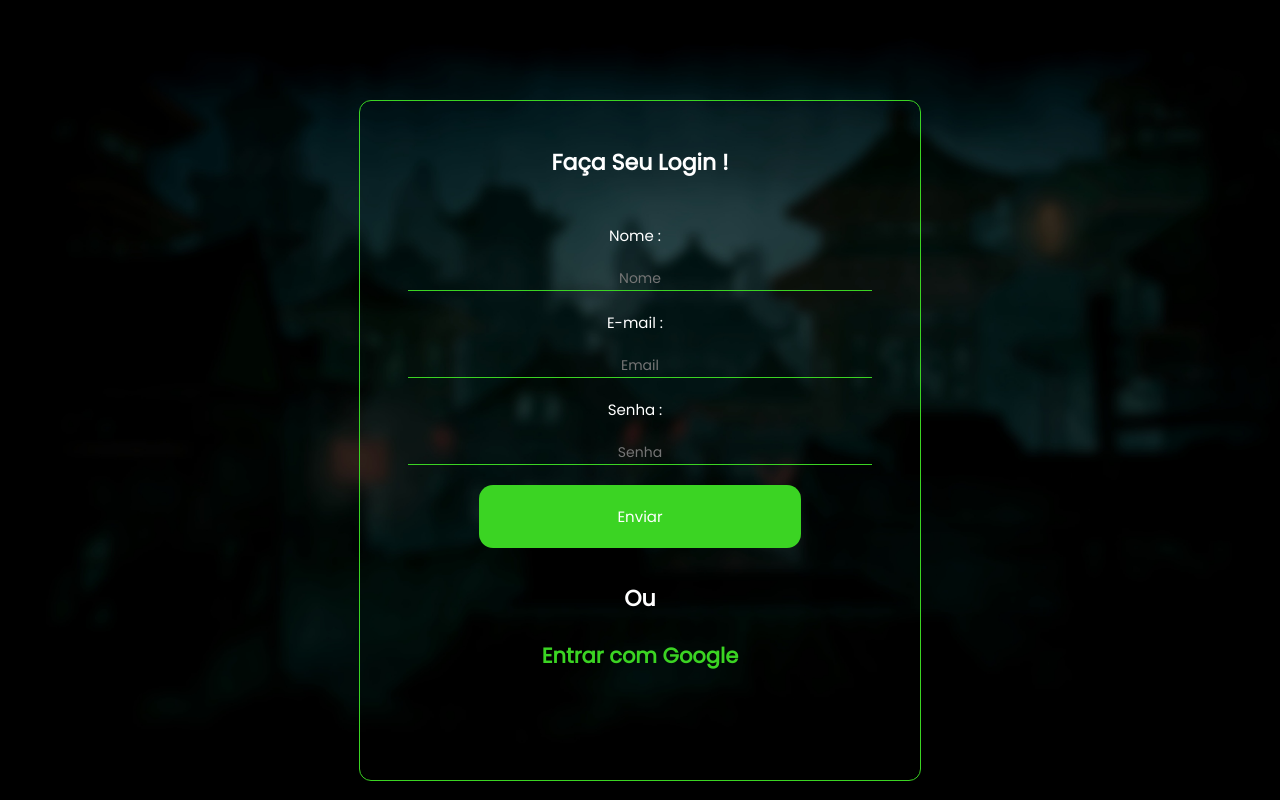
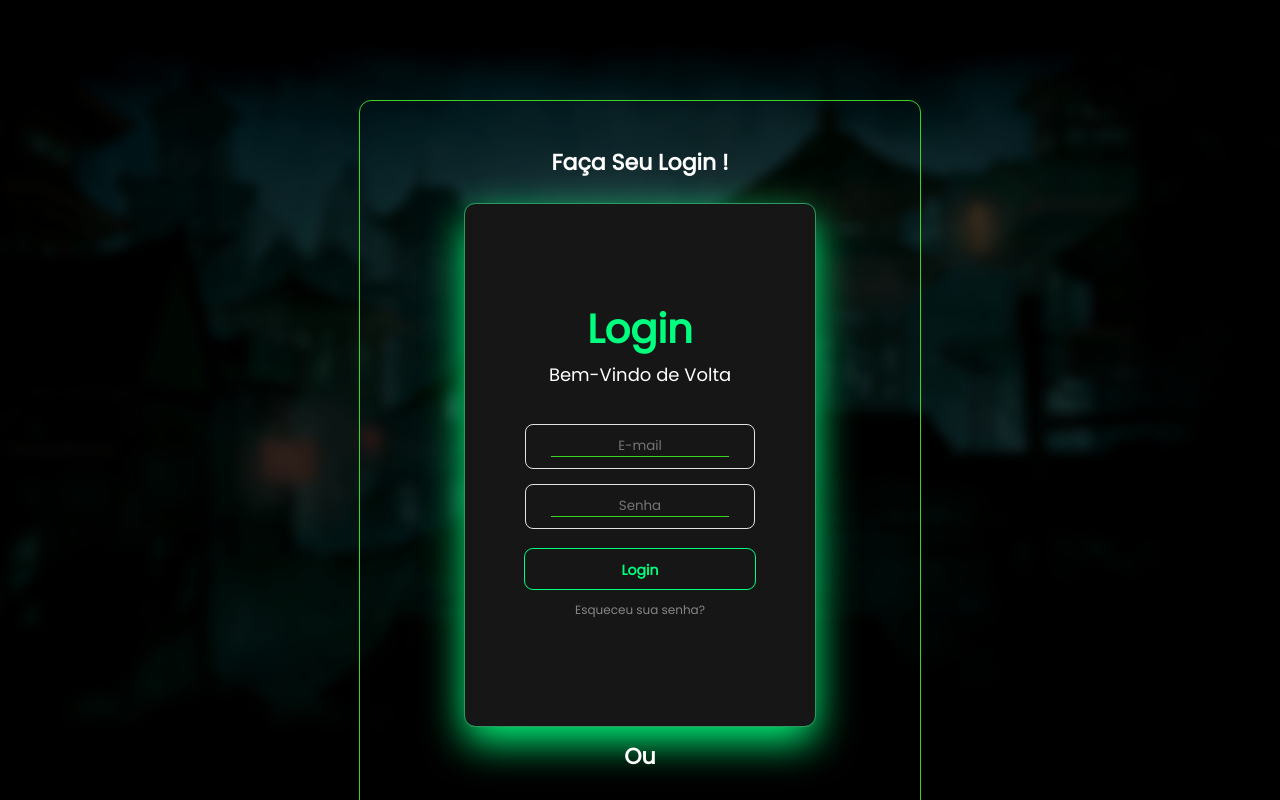
Before and after one commit to juuhadg/codemestre-frontend-react-nextjs, a Next.js app: page /login in a window 1280 px wide. Shown: the top 800 px of the page. Built offline with nearby package versions, Linux system fonts and the light colour scheme.

Commit message:
login Page refeite

```diff
--- /dev/null
+++ b/components/LoginPage/LoginForm.js
@@ -0,0 +1,38 @@
+export default function LoginForm() {
+    return (
+        <>
+
+  <div id="form-ui">
+    <form action="" method="post" id="form">
+      <div id="form-body">
+        <div id="welcome-lines">
+          <div id="welcome-line-1">Login</div>
+          <div id="welcome-line-2">Bem-Vindo de Volta</div>
+        </div>
+        <div id="input-area">
+          <div class="form-inp">
+            <input placeholder="E-mail" type="text"/>
+          </div>
+          <div class="form-inp">
+            <input placeholder="Senha" type="password"/>
+          </div>
+        </div>
+        <div id="submit-button-cvr">
+          <button id="submit-button" type="submit">Login</button>
+        </div>
+        <div id="forgot-pass">
+          <a href="#">Esqueceu sua senha?</a>
+        </div>
+
+
+      </div>
+    </form>
+
+
+
+
+    </div>
+
+        </>
+    )
+}
--- a/components/LoginPage/LoginPage.js
+++ b/components/LoginPage/LoginPage.js
@@ -1,6 +1,7 @@
 import { useState,useEffect } from "react"
 import { GoogleLogin } from '@react-oauth/google'
 import jwtDecode from "jwt-decode"
+import LoginForm from "./loginForm"
 
 
 
@@ -29,21 +30,7 @@ export default function LoginPage() {
        <div className="paginaLogin">
         <div className="loginContainer">
             <h1>Faça Seu Login !</h1>
-                <form onSubmit={()=>{console.log('enviado form')}}>
-
-                        <label>Nome : </label>
-                        <input  className = 'inputLogin' type="text" placeholder="Nome" value={nome} onChange={e=>{setNome(e.target.value)}}/>
-
-
-                        <label>E-mail : </label>
-                        <input  className = 'inputLogin' type="text" placeholder="Email" value={email} onChange={e=>{setEmail(e.target.value)}}/>
-
-
-                        <label>Senha : </label>
-                        <input  className = 'inputLogin' type="password" placeholder="Senha" value={senha} onChange={e=>{setSenha(e.target.value)}}/>
-
-                    <button className="botaoEnviar" type="submit">Enviar</button>
-                </form>
+                <LoginForm/>
          <h1>Ou</h1>
          <h2>Entrar com Google</h2>
          <div className="botaoGoogle">
@@ -68,6 +55,7 @@ export default function LoginPage() {
   }}
 
 />;</div>
+<div><p>Ainda não tem uma conta? <strong>Cadastre-se</strong></p></div>
          </div>
          </div>
 
--- a/components/LoginPage/login.scss
+++ b/components/LoginPage/login.scss
@@ -24,6 +24,13 @@ body.login {
             color: $branco;
             font-size: 22px;
             margin-bottom: 25px;
+        }
+
+        p {
+            color: $branco;
+        }
+        strong {
+            color: $verde;
         }
 
         form {
--- /dev/null
+++ b/components/LoginPage/loginForm.scss
@@ -0,0 +1,117 @@
+#form {
+    display: grid;
+    place-items: center;
+    width: 300px;
+    height: 472px;
+    padding: 25px;
+    background-color: #161616;
+    box-shadow: 0px 15px 40px #00FF7F;
+    outline: 1px solid #2b9962;
+    border-radius: 10px;
+  }
+
+  #form-body {
+
+    top: 50%;
+    right: 25px;
+    left: 25px;
+    width: 230px;
+
+  }
+
+  #welcome-lines {
+    text-align: center;
+    line-height: 1;
+  }
+
+  #welcome-line-1 {
+    color: #00FF7F;
+    font-weight: 600;
+    font-size: 40px;
+  }
+
+  #welcome-line-2 {
+    color: #ffffff;
+    font-size: 18px;
+    margin-top: 17px;
+  }
+
+  #input-area {
+    margin-top: 40px;
+  }
+
+  .form-inp {
+    padding: 11px 25px;
+    background: transparent;
+    border: 1px solid #e3e3e3;
+    line-height: 1;
+    border-radius: 8px;
+  }
+
+  .form-inp:focus {
+    border: 1px solid #00FF7F;
+  }
+
+  .form-inp:first-child {
+    margin-bottom: 15px;
+  }
+
+  .form-inp input {
+    width: 100%;
+    background: none;
+    font-size: 13.4px;
+    color: #00FF7F;
+    border: none;
+    padding: 0;
+    margin: 0;
+  }
+
+  .form-inp input:focus {
+    outline: none;
+  }
+
+  #submit-button-cvr {
+    margin-top: 20px;
+  }
+
+  #submit-button {
+    display: block;
+    width: 100%;
+    color: #00FF7F;
+    background-color: transparent;
+    font-weight: 600;
+    font-size: 14px;
+    margin: 0;
+    padding: 14px 13px 12px 13px;
+    border: 0;
+    outline: 1px solid #00FF7F;
+    border-radius: 8px;
+    line-height: 1;
+    cursor: pointer;
+    transition: all ease-in-out .3s;
+  }
+
+  #submit-button:hover {
+    transition: all ease-in-out .3s;
+    background-color: #00FF7F;
+    color: #161616;
+    cursor: pointer;
+  }
+
+  #forgot-pass {
+    text-align: center;
+    margin-top: 10px;
+  }
+
+  #forgot-pass a {
+    color: #868686;
+    font-size: 12px;
+    text-decoration: none;
+  }
+
+
+  #form-ui {
+    display: flex;
+    align-items: center;
+    justify-content: center;
+  }
--- a/styles/globals.scss
+++ b/styles/globals.scss
@@ -21,4 +21,5 @@
 @import '../components/PageConteudos/PageConteudos.scss';
 @import '../components/CardBasico/CardBasico.scss';
 @import '../components/LoginPage/login.scss';
+@import '../components/LoginPage/loginForm.scss';
 @import url('https://fonts.googleapis.com/css2?family=Poppins:ital@0;1&display=swap');
```
